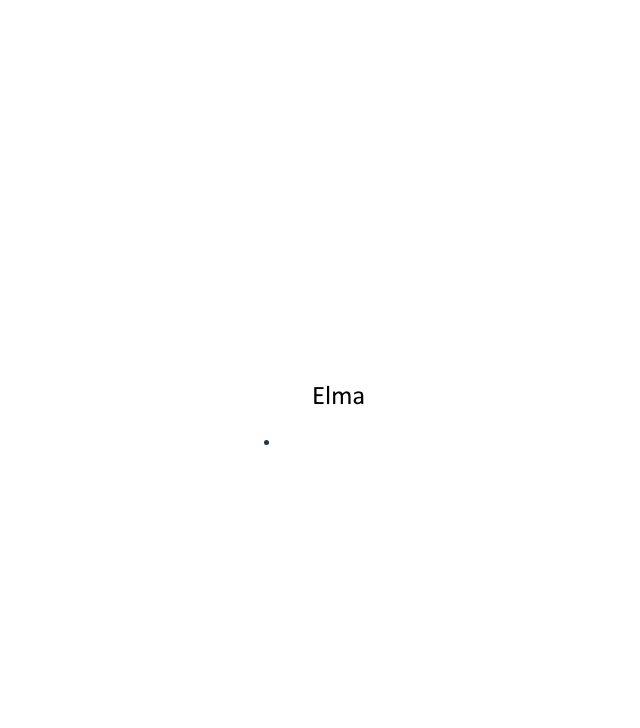
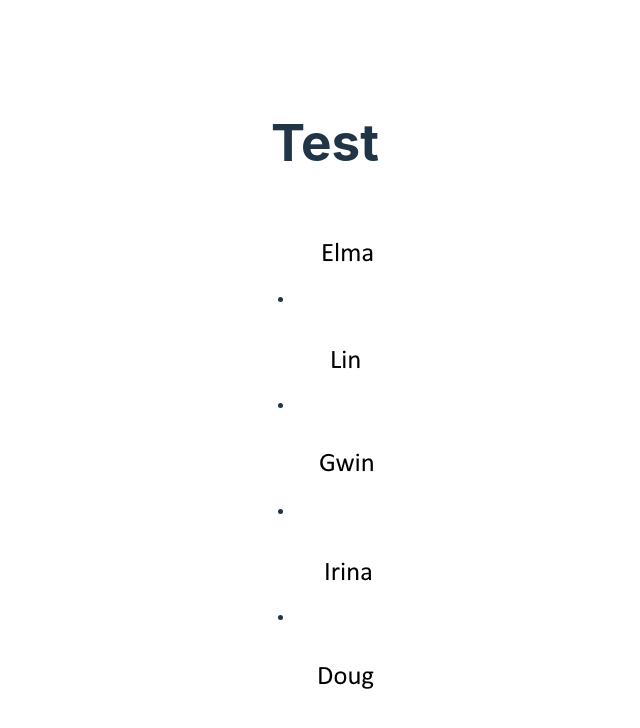
Before and after one commit to RobinCouture/XCXWeaponCalc, a React (Vite) app: page / in a window 1280 px wide. Shown: the top 728 px of the page, without its empty margins (315-955 px from the left). Built offline with nearby package versions, Linux system fonts and the light colour scheme.

Commit message:
minor stuff (ignore)

```diff
--- a/src/App.tsx
+++ b/src/App.tsx
@@ -5,6 +5,7 @@ import WeaponOddCalc from './Applications/WeaponOddCalc'
 import CharaDisplayRow from './UI/TeamBuilder/CharaDisplayRow'
 import images from "./assets/characters/characterImageImport.tsx";
 import Character from './classes/Character'
+import CharaDisplayList from './UI/TeamBuilder/CharaDisplayList.tsx'
 
 function App() {
   const [count, setCount] = useState(0)
@@ -12,7 +13,8 @@ function App() {
 
   return (
     <>
-      <CharaDisplayRow character={chara.get("Elma")} />
+      <h1>Test</h1>
+      <CharaDisplayList characters={chara} />
     </>
   )
 }
```
